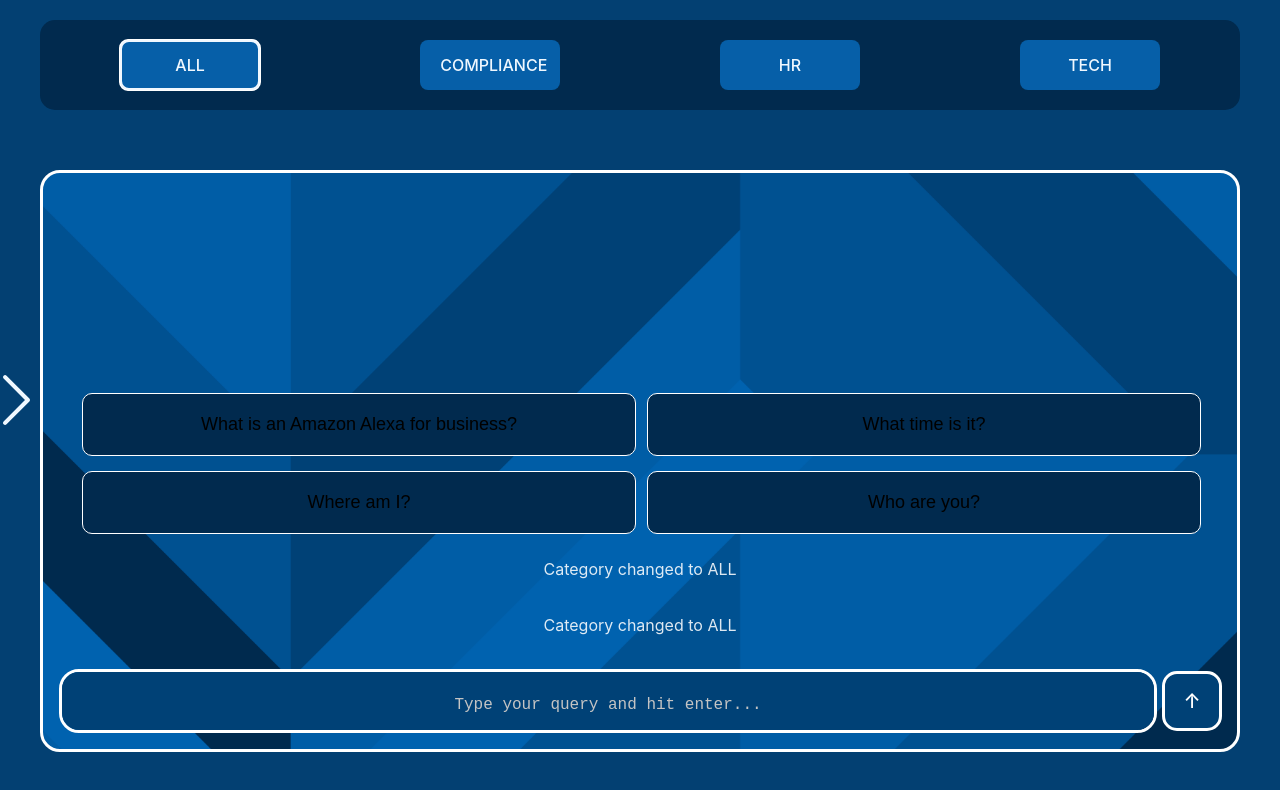
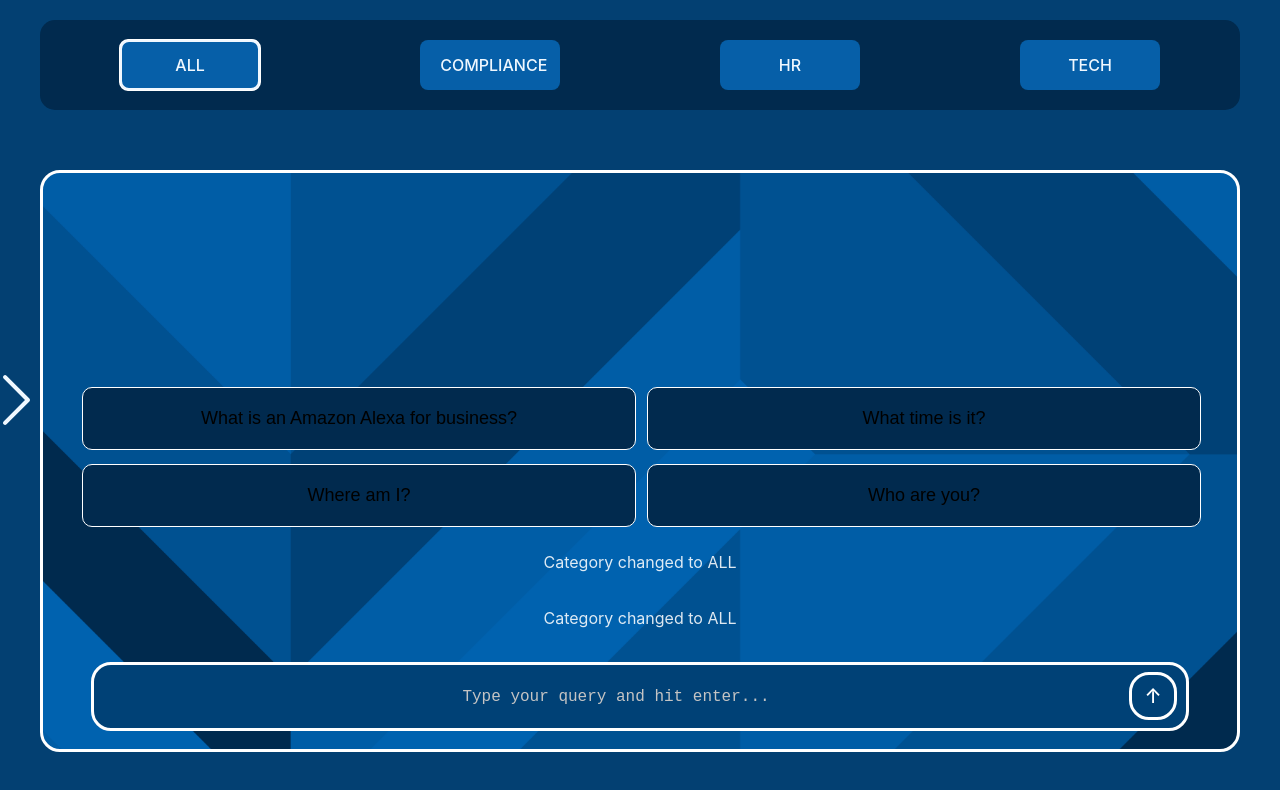
Before and after one commit to markdennis282/Sweng-Project-6, a React (Vite) app in the folder frontend/: page / in a window 1280 px wide. Shown: the top 790 px of the page. Built offline with nearby package versions, Linux system fonts and the light colour scheme.

Commit message:
submit button positioning change and cleanup

```diff
--- a/frontend/src/components/ChatBox.jsx
+++ b/frontend/src/components/ChatBox.jsx
@@ -33,7 +33,7 @@ function ChatBox({ sourceTag }) {
     // moved to own function
     const sendMessage = async () => {
         const messageContents = userInputRef.current.value.trim();
-        if (!messageContents) return;
+        if(!messageContents) return;
 
         addMessage({ sender: "user", contents: messageContents });
         userInputRef.current.value = "";
@@ -61,60 +61,9 @@ function ChatBox({ sourceTag }) {
     };
 
     const handleInputSubmission = event => {
-        if (event.key !== "Enter") return;
+        if(event.key !== "Enter") return;
         sendMessage();
-    }
-
-    /*
-     * *** not deleting incase this breaks ***
-     * const handleInputSubmission = async event => {
-     *     if(event.key !== "Enter") return;
-     * **** moving everything under here to own function ****
-     *     const messageContents = userInputRef.current.value.trim();
-     *     userInputRef.current.value = "";
-     *     if(!messageContents) return;
-     */
-
-    //     addMessage({ sender: "user", contents: messageContents });
-
-    //     setLoading(true);
-
-    /*
-     *     try {
-     *         const response = await fetch(apiUrl("/chat_stream"), {
-     *             method: "POST",
-     *             headers: {
-     *                 Accept: "application/json",
-     *                 "Content-Type": "application/json"
-     *             },
-     *             body: JSON.stringify({
-     *                 prompt: messageContents,
-     *                 section: sourceTag
-     *             })
-     *         });
-     *         const reader = response.body.pipeThrough(new TextDecoderStream()).getReader();
-     *         while(true) {
-     *             const { value, done } = await reader.read();
-     *             if(done) break;
-     *             const message = JSON.parse(value);
-     *             if(message.message_type === "update") {
-     *                 addMessage({ sender: "system", contents: message.message_content });
-     *             } else if(message.message_type === "final_response") {
-     *                 addMessage({ sender: "ai", contents: message.message_content });
-     *             } else if(message.message_type === "error") {
-     *                 addMessage({ sender: "system", contents: `Error: ${message.message_content}` });
-     *             } else {
-     *                 console.log("Unknown message received:", message);
-     *             }
-     *         }
-     *     } catch(error) {
-     *         console.log(error);
-     *     } finally {
-     *         setLoading(false);
-     *     }
-     */
-
-    // };
+    };
 
     const handleInputClear = event => {
         if(event.key !== "Enter") return;
@@ -123,7 +72,7 @@ function ChatBox({ sourceTag }) {
 
     const chooseSuggestion = suggestionText => {
         userInputRef.current.value = suggestionText;
-        handleInputSubmission();
+        sendMessage();
     };
 
 
@@ -163,7 +112,7 @@ function ChatBox({ sourceTag }) {
                 <div className={styles.inputContainer} >
                     <textarea
                         name="chatInput"
-                        rows="6"
+                        rows="1"
                         placeholder="Type your query and hit enter..."
                         className={styles.chatInputField}
                         onKeyDown={handleInputSubmission}
--- a/frontend/src/components/ChatBox.module.css
+++ b/frontend/src/components/ChatBox.module.css
@@ -15,46 +15,47 @@
 }
 
 .inputContainer {
-    display: flex;
-    justify-content: space-between;
-    align-items: center;
     position: relative;
-    align-self: center;
-    width: calc(100% - 2em); /* Adjust based on parent padding */
-    padding-right: 5em;
-    padding-left: 1em;
-    padding-top: 1em;
+    line-height: 1;
+    margin: 1em 1em 0;
 }
 
 .sendButton {
     position: absolute;
-    right: 15px;
-    top: 60%;
-    transform: translateY(-50%);
+    top: calc(50% - 1.6px); /* 1.6px is a fix for some inputContainer height weirdness */
+    right: 12px;
+    transform: translate(0, -50%);
+    box-sizing: border-box;
+    padding: 0;
+    height: 48px;
+    width: 48px;
+    line-height: 1;
+
+    display: flex;
+    text-align: center;
+    align-items: center;
+
     background-color: #004176;
     color: white;
-    border-radius: 15px;
-    cursor: pointer;
+    border: solid white;
+    border-radius: 20px;
     font-size: 20px;
-    height: 3em;
-    width: 3em;
-    display: flex;
-    text-align: center;
-    border: solid white;
-    align-items: center;
 }
 
 .chatInputField {
     box-sizing: border-box;
-    flex-grow: 1;
+    width: 100%;
+    height: calc(4em + 4.8px);  /* 3em padding + 1em text + 4.8px border */
+    line-height: 1;
     background-color: #004176;
     font-size: 16px;
     border: solid white;
     padding: 1.5em;
+    padding-right: 72px;
     color: white;
     resize: none;
-    height: 4em;
     border-radius: 20px;
+    overflow: hidden;
 }
 
 .chatInputField::placeholder {
```
